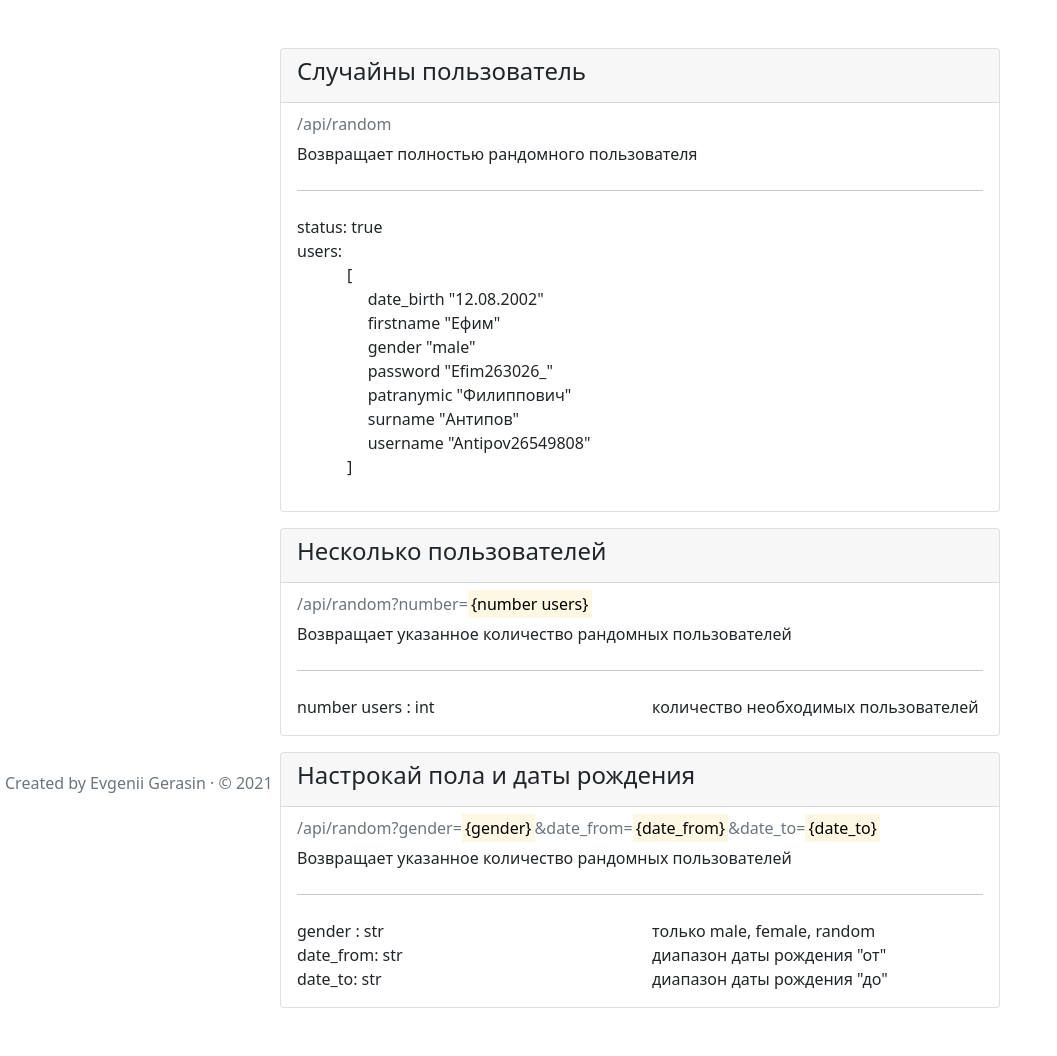
After one commit to EvgeniiGerasin/random-users-flask, a Flask app: page /api_description in a window 1280 px wide. The commit adds this page. Shown: the whole page, without its empty margins (0-1057 px from the left). Run offline with Flask 2, Linux system fonts and the light colour scheme.

Commit message:
master
Добавлена страница с документацией к API

```diff
--- /dev/null
+++ b/flaskapp/templates/api_description.html
@@ -0,0 +1,77 @@
+{% extends 'base.html' %}
+
+{% block title%}Описание API{% endblock title%}
+
+{% block content %}
+  <div class="container col-xl-10 col-xxl-7 px-4 py-5">
+    <div class="card" style="width: 45rem; margin: auto;">
+      <div class="card-header">
+        <h4>Случайны пользователь</h4>
+      </div>
+      <div class="card-body">
+        <h6 class="card-subtitle mb-2 text-muted">/api/random</h6>
+        <p class="card-text">Возвращает полностью рандомного пользователя</p>
+        <hr class="my-4">
+        <p>
+        status: true <br>
+        users: <br>
+        &nbsp;&nbsp;&nbsp;&nbsp;&nbsp;&nbsp;&nbsp;&nbsp;&nbsp;&nbsp;&nbsp;&nbsp;[ <br>
+        &nbsp;&nbsp;&nbsp;&nbsp;&nbsp;&nbsp;&nbsp;&nbsp;&nbsp;&nbsp;&nbsp;&nbsp;&nbsp;&nbsp;&nbsp;&nbsp; date_birth	"12.08.2002" <br>
+        &nbsp;&nbsp;&nbsp;&nbsp;&nbsp;&nbsp;&nbsp;&nbsp;&nbsp;&nbsp;&nbsp;&nbsp;&nbsp;&nbsp;&nbsp;&nbsp; firstname	"Ефим" <br>
+        &nbsp;&nbsp;&nbsp;&nbsp;&nbsp;&nbsp;&nbsp;&nbsp;&nbsp;&nbsp;&nbsp;&nbsp;&nbsp;&nbsp;&nbsp;&nbsp; gender	"male" <br>
+        &nbsp;&nbsp;&nbsp;&nbsp;&nbsp;&nbsp;&nbsp;&nbsp;&nbsp;&nbsp;&nbsp;&nbsp;&nbsp;&nbsp;&nbsp;&nbsp; password	"Efim263026_" <br>
+        &nbsp;&nbsp;&nbsp;&nbsp;&nbsp;&nbsp;&nbsp;&nbsp;&nbsp;&nbsp;&nbsp;&nbsp;&nbsp;&nbsp;&nbsp;&nbsp; patranymic	"Филиппович" <br>
+        &nbsp;&nbsp;&nbsp;&nbsp;&nbsp;&nbsp;&nbsp;&nbsp;&nbsp;&nbsp;&nbsp;&nbsp;&nbsp;&nbsp;&nbsp;&nbsp; surname	"Антипов" <br>
+        &nbsp;&nbsp;&nbsp;&nbsp;&nbsp;&nbsp;&nbsp;&nbsp;&nbsp;&nbsp;&nbsp;&nbsp;&nbsp;&nbsp;&nbsp;&nbsp; username	"Antipov26549808" <br>
+        &nbsp;&nbsp;&nbsp;&nbsp;&nbsp;&nbsp;&nbsp;&nbsp;&nbsp;&nbsp;&nbsp;&nbsp;] <br>
+        </p>
+      </p>
+    </div>
+  </div>
+  <p></p>
+  <div class="card" style="width: 45rem; margin: auto;">
+    <div class="card-header">
+      <h4>Несколько пользователей</h4>
+    </div>
+    <div class="card-body">
+      <h6 class="card-subtitle mb-2 text-muted">/api/random?number=<mark>{number users}</mark>
+      </h6>
+      <p class="card-text">Возвращает указанное количество рандомных пользователей</p>
+      <hr class="my-4">
+      <div class="row align-items-center">
+        <div class="col">
+          number users : int
+        </div>
+        <div class="col">
+          количество необходимых пользователей
+        </div>
+      </div>
+    </div>
+  </div>
+  <p></p>
+  <div class="card" style="width: 45rem; margin: auto;">
+    <div class="card-header">
+      <h4>Настрокай пола и даты рождения</h4>
+    </div>
+    <div class="card-body">
+      <h6 class="card-subtitle mb-2 text-muted">/api/random?gender=<mark>{gender}</mark>&date_from=<mark>{date_from}</mark>&date_to=<mark>{date_to}</mark>
+      </h6>
+      <p class="card-text">Возвращает указанное количество рандомных пользователей</p>
+      <hr class="my-4">
+      <div class="row align-items-center">
+        <div class="col">
+          gender : str <br>
+          date_from: str <br>
+          date_to: str
+        </div>
+        <div class="col">
+          только male, female, random<br>
+          диапазон даты рождения "от"<br>
+          диапазон даты рождения "до"
+        </div>
+      </div>
+    </div>
+  </div>
+
+</div>
+{% endblock content%}
--- a/flaskapp/templates/base.html
+++ b/flaskapp/templates/base.html
@@ -9,9 +9,19 @@
     </title>
     <link href="https://cdn.jsdelivr.net/npm/bootstrap@5.1.3/dist/css/bootstrap.min.css" rel="stylesheet" integrity="sha384-1BmE4kWBq78iYhFldvKuhfTAU6auU8tT94WrHftjDbrCEXSU1oBoqyl2QvZ6jIW3" crossorigin="anonymous">
     <link rel="icon" href="https://img.icons8.com/dotty/80/ffffff/crowd.png" type="image/png"/>
+    <style type="text/css">
+      #footer {
+        position: fixed; /* Фиксированное положение */
+        left: 0; bottom: 0; /* Левый нижний угол */
+        padding: 5px; /* Поля вокруг текста */
+        width: 100%; /* Ширина слоя */
+      }
+    </style>
   </head>
+  <bodY id="body">
   {% block content %}{% endblock content %}
-  <footer class="mx-2 pt-2 my-2 center text-muted border-top">
+  </body>
+  <footer id="footer" class="center text-muted">
     Created by Evgenii Gerasin &middot; &copy; 2021
   </footer>
 </html>
--- a/flaskapp/templates/index.html
+++ b/flaskapp/templates/index.html
@@ -25,14 +25,14 @@
         </p>
             </div>
           </div>
-          <a class="w-100 btn btn-lg btn-primary" type="submit" href="{{ url_for('index')}}">Сгенерировать</a>
+          <a class="w-100 btn btn-lg btn-primary" type="submit" href="{{ url_for('index') }}">Сгенерировать</a>
           <hr class="my-4">
           <div class="position top-50 start-50">
-            <small class="text-muted">Перейти в <a href="{{ url_for('settings')}}">настройки генератора</a>
+            <small class="text-muted">Перейти в <a href="{{ url_for('settings') }}">настройки генератора</a>
             </small>
             <p>
               <small class="text-muted">
-                <a href="#">Документация API</a>
+                <a href="{{ url_for('api_description') }}">Документация API</a>
               </small>
             </p>
           </div>
--- a/flaskapp/templates/settings.html
+++ b/flaskapp/templates/settings.html
@@ -67,7 +67,7 @@
             <hr class="my-4">
             <div class="position top-50 start-50">
               <small class="text-muted">
-                <a href="#">Документация API</a>
+                <a href="{{ url_for('api_description') }}">Документация API</a>
               </small>
             </p>
           </div>
```
